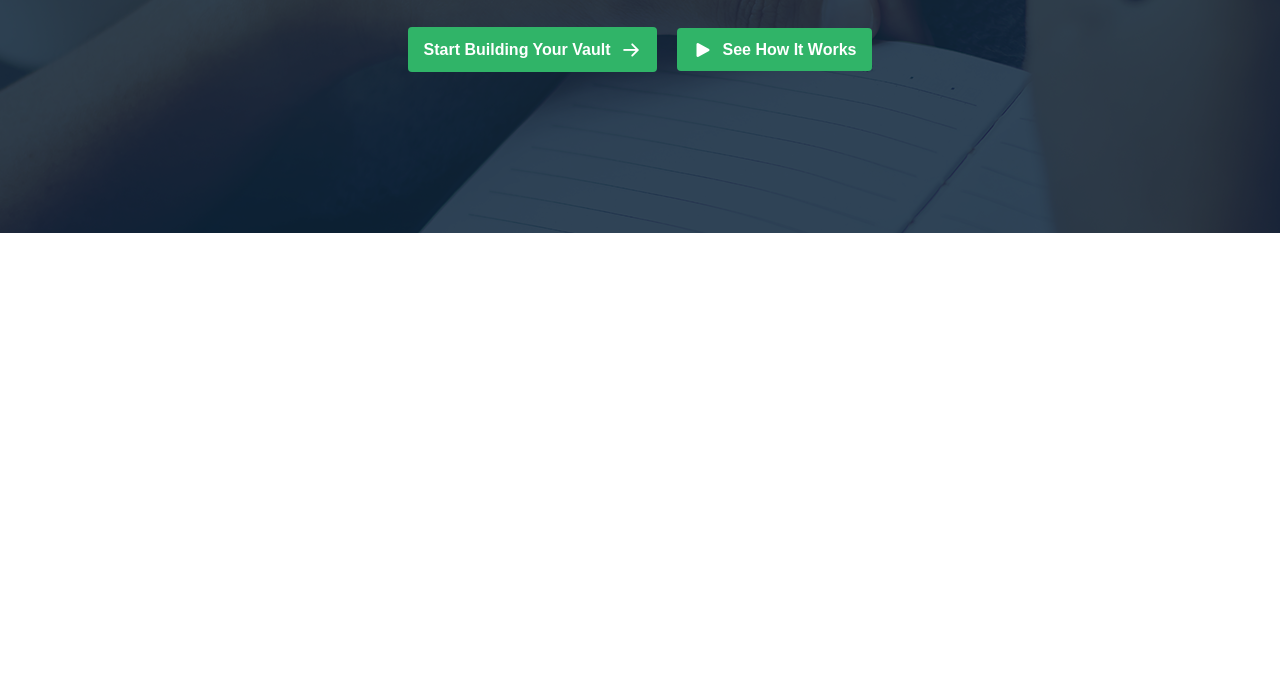
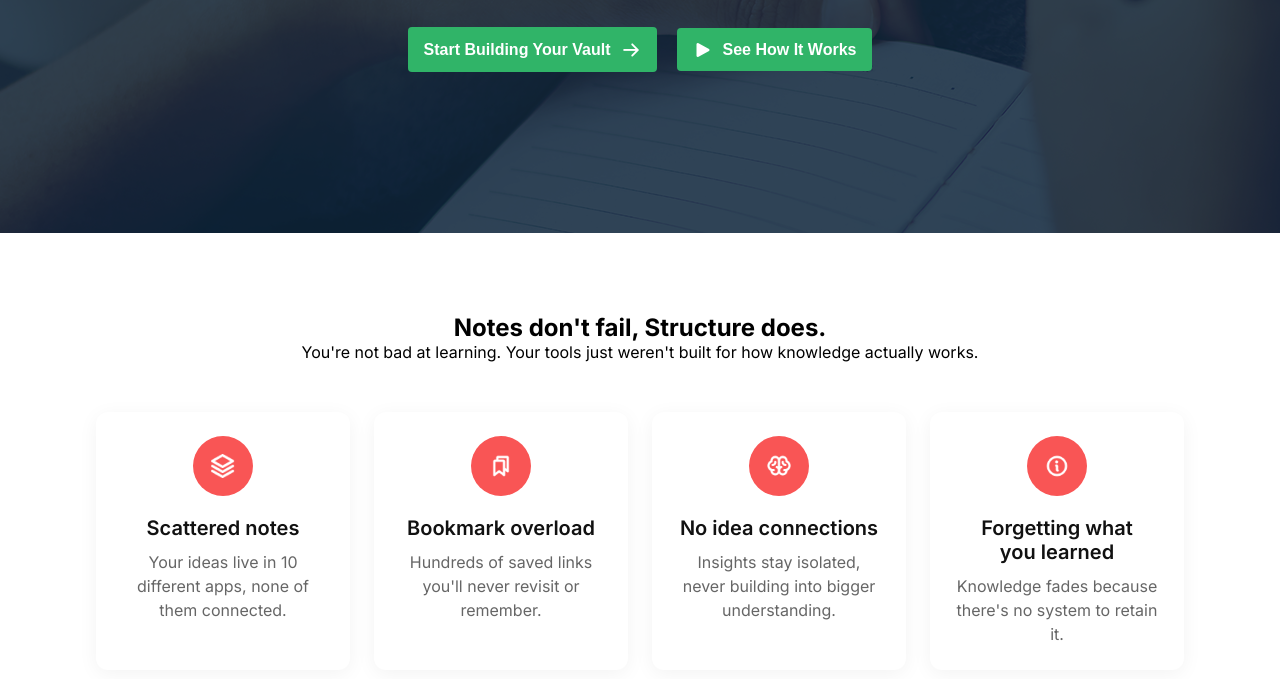
Before and after one commit to saifulislamimran/Assignment-Submit-by-Saiful-Islam-Imran-B13-A1, a plain HTML site: page index.html in a window 1280 px wide. Shown: the part 501-1180 px from the top of the page. Before the commit the page ends 800 px from the top, so only its background shows below. Drawn offline with Linux system fonts and the light colour scheme; files whose address does not match are found by name.

Commit message:
Fixed notes section alignment and design

```diff
--- a/index.html
+++ b/index.html
@@ -46,7 +46,38 @@
 
             </section>
 
+            <section class="notes">
 
+            <div class="notes-heading">
+                <h2>Notes don't fail, Structure does.</h2>
+                <p>You're not bad at learning. Your tools just weren't built for how knowledge actually works.</p>
+            </div>
+           <div class="notes-box">
+                <div class="notes-card">
+                    <div class="icon-box">
+                        <img src="./images/Vector.png" alt="">
+                    </div>
+                    <h3>Scattered notes</h3>
+                    <p>Your ideas live in 10 different apps, none of them connected.</p>
+                </div>
+                <div class="notes-card">
+                    <div class="icon-box"><img src="./images/Bookmarks.png" alt=""></div>
+                    <h3>Bookmark overload</h3>
+                    <p>Hundreds of saved links you'll never revisit or remember.</p>
+                </div>
+                <div class="notes-card">
+                    <div class="icon-box"><img src="./images/Brain.png" alt=""></div>
+                    <h3>No idea connections</h3>
+                    <p>Insights stay isolated, never building into bigger understanding.</p>
+                </div>
+                <div class="notes-card">
+                    <div class="icon-box"><img src="./images/Info.png" alt=""></div>
+                    <h3>Forgetting what<br>you learned</h3>
+                    <p>Knowledge fades because there's no system to retain it.</p>
+                </div>
+            </div>
+
+            </section>
     </header>
 
 
--- a/styles/styles.css
+++ b/styles/styles.css
@@ -147,3 +147,64 @@ header #banner {
     align-items:center ;
 
 }
+
+.notes {
+    padding: 80px 0;
+    width: 85%;
+    max-width: 1360px;
+    margin: 0 auto;
+}
+
+.notes-heading {
+    text-align: center;
+    max-width: 700px;
+    margin: 0 auto 50px auto;
+}
+
+.notes-box {
+    display: flex;
+    gap: 24px;
+    justify-content: space-between;
+}
+
+.icon-box {
+    width: 60px;
+    height: 60px;
+    background-color: #F95555;
+    border-radius: 50%;
+    display: flex;
+    justify-content: center;
+    align-items: center;
+    margin: 0 auto 20px auto;
+}
+
+.notes-card img {
+    width: 24px;
+    height: auto;
+}
+
+
+.notes-card {
+    text-align: center;
+    background-color: #ffffff;
+    padding: 24px;
+    border-radius: 12px;
+    box-shadow: 0px 4px 20px rgba(0, 0, 0, 0.05);
+    flex: 1;
+}
+
+
+
+.notes-card h3 {
+    font-size: 20px;
+    font-weight: 600;
+    margin-bottom: 10px;
+    color: #111;
+}
+
+
+.notes-card p {
+    font-size: 16px;
+    color: #666;
+    line-height: 1.5;
+}
```
